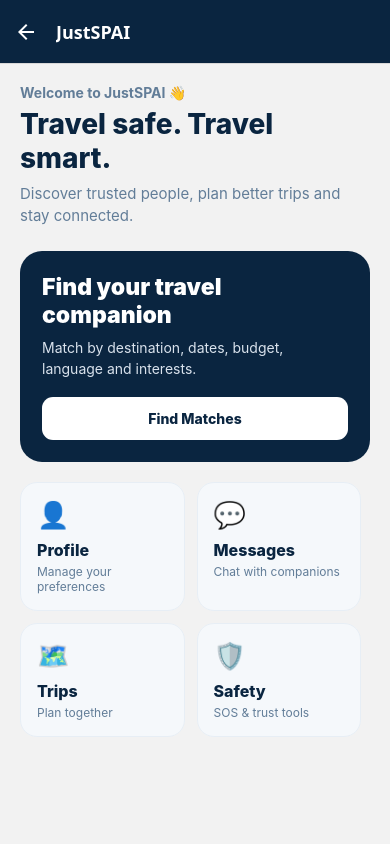
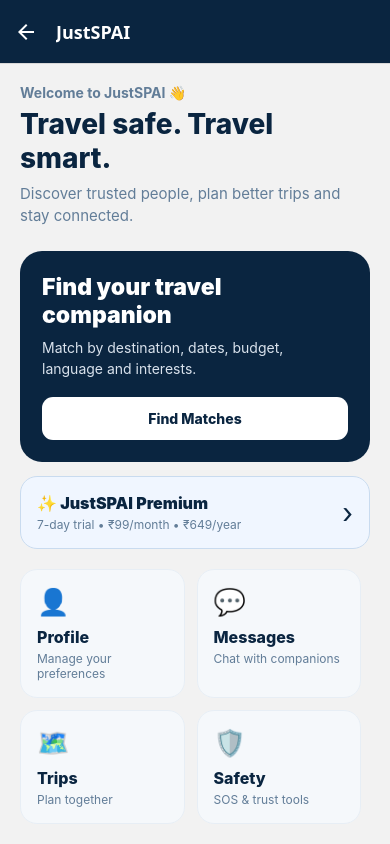
Before and after one commit to gaurav95-alt/tipmate, a React Native app: screen /HomeScreen in a window 390 px wide. Built offline with nearby package versions, Linux system fonts and the light colour scheme; no server answers.

Commit message:
Phase 9: add premium subscription entry point to home screen

```diff
--- a/src/screens/HomeScreen.js
+++ b/src/screens/HomeScreen.js
@@ -1,8 +1,12 @@
 import React from 'react';
 import { View, Text, Pressable, StyleSheet, ScrollView } from 'react-native';
 import { styles as b, COLORS } from '../theme';
+
 export default function HomeScreen({ navigation }) {
- return <ScrollView contentContainerStyle={b.content}><Text style={s.greeting}>Welcome to JustSPAI 👋</Text><Text style={b.title}>Travel safe. Travel smart.</Text><Text style={b.subtitle}>Discover trusted people, plan better trips and stay connected.</Text>
- <View style={s.hero}><Text style={s.heroTitle}>Find your travel companion</Text><Text style={s.heroText}>Match by destination, dates, budget, language and interests.</Text><Pressable style={s.heroButton} onPress={()=>navigation.navigate('SearchScreen')}><Text style={s.heroButtonText}>Find Matches</Text></Pressable></View>
- <View style={s.grid}><Pressable style={s.tile} onPress={()=>navigation.navigate('ProfileScreen')}><Text style={s.icon}>👤</Text><Text style={s.tileTitle}>Profile</Text><Text style={s.tileText}>Manage your preferences</Text></Pressable><Pressable style={s.tile} onPress={()=>navigation.navigate('ChatScreen')}><Text style={s.icon}>💬</Text><Text style={s.tileTitle}>Messages</Text><Text style={s.tileText}>Chat with companions</Text></Pressable><Pressable style={s.tile} onPress={()=>navigation.navigate('TripPlanningScreen')}><Text style={s.icon}>🗺️</Text><Text style={s.tileTitle}>Trips</Text><Text style={s.tileText}>Plan together</Text></Pressable><Pressable style={s.tile} onPress={()=>navigation.navigate('SafetyScreen')}><Text style={s.icon}>🛡️</Text><Text style={s.tileTitle}>Safety</Text><Text style={s.tileText}>SOS & trust tools</Text></Pressable></View></ScrollView>}
-const s=StyleSheet.create({greeting:{fontWeight:'700',color:COLORS.muted,marginBottom:6},hero:{backgroundColor:COLORS.navy,borderRadius:22,padding:22,marginTop:24,marginBottom:20},heroTitle:{fontSize:23,fontWeight:'900',color:'#fff'},heroText:{color:'#D9E2EC',lineHeight:21,marginTop:8},heroButton:{backgroundColor:'#fff',padding:13,borderRadius:11,alignItems:'center',marginTop:18},heroButtonText:{color:COLORS.navy,fontWeight:'800'},grid:{flexDirection:'row',flexWrap:'wrap',gap:12},tile:{width:'47%',backgroundColor:COLORS.light,borderRadius:17,padding:16,borderWidth:1,borderColor:'#E7EEF5'},icon:{fontSize:26,marginBottom:10},tileTitle:{fontWeight:'800',fontSize:16,color:COLORS.navy},tileText:{color:COLORS.muted,fontSize:12,marginTop:4}});
+  return <ScrollView contentContainerStyle={b.content}><Text style={s.greeting}>Welcome to JustSPAI 👋</Text><Text style={b.title}>Travel safe. Travel smart.</Text><Text style={b.subtitle}>Discover trusted people, plan better trips and stay connected.</Text>
+    <View style={s.hero}><Text style={s.heroTitle}>Find your travel companion</Text><Text style={s.heroText}>Match by destination, dates, budget, language and interests.</Text><Pressable style={s.heroButton} onPress={() => navigation.navigate('SearchScreen')}><Text style={s.heroButtonText}>Find Matches</Text></Pressable></View>
+    <Pressable style={s.premium} onPress={() => navigation.navigate('SubscriptionScreen')}><View><Text style={s.premiumTitle}>✨ JustSPAI Premium</Text><Text style={s.premiumText}>7-day trial • ₹99/month • ₹649/year</Text></View><Text style={s.arrow}>›</Text></Pressable>
+    <View style={s.grid}><Pressable style={s.tile} onPress={() => navigation.navigate('ProfileScreen')}><Text style={s.icon}>👤</Text><Text style={s.tileTitle}>Profile</Text><Text style={s.tileText}>Manage your preferences</Text></Pressable><Pressable style={s.tile} onPress={() => navigation.navigate('ChatScreen')}><Text style={s.icon}>💬</Text><Text style={s.tileTitle}>Messages</Text><Text style={s.tileText}>Chat with companions</Text></Pressable><Pressable style={s.tile} onPress={() => navigation.navigate('TripPlanningScreen')}><Text style={s.icon}>🗺️</Text><Text style={s.tileTitle}>Trips</Text><Text style={s.tileText}>Plan together</Text></Pressable><Pressable style={s.tile} onPress={() => navigation.navigate('SafetyScreen')}><Text style={s.icon}>🛡️</Text><Text style={s.tileTitle}>Safety</Text><Text style={s.tileText}>SOS & trust tools</Text></Pressable></View></ScrollView>;
+}
+
+const s = StyleSheet.create({ greeting: { fontWeight: '700', color: COLORS.muted, marginBottom: 6 }, hero: { backgroundColor: COLORS.navy, borderRadius: 22, padding: 22, marginTop: 24, marginBottom: 14 }, heroTitle: { fontSize: 23, fontWeight: '900', color: '#fff' }, heroText: { color: '#D9E2EC', lineHeight: 21, marginTop: 8 }, heroButton: { backgroundColor: '#fff', padding: 13, borderRadius: 11, alignItems: 'center', marginTop: 18 }, heroButtonText: { color: COLORS.navy, fontWeight: '800' }, premium: { flexDirection: 'row', alignItems: 'center', justifyContent: 'space-between', backgroundColor: '#F0F6FF', borderWidth: 1, borderColor: '#C9DBEF', borderRadius: 17, padding: 16, marginBottom: 20 }, premiumTitle: { color: COLORS.navy, fontWeight: '900', fontSize: 16 }, premiumText: { color: COLORS.muted, marginTop: 4, fontSize: 12 }, arrow: { fontSize: 28, color: COLORS.navy }, grid: { flexDirection: 'row', flexWrap: 'wrap', gap: 12 }, tile: { width: '47%', backgroundColor: COLORS.light, borderRadius: 17, padding: 16, borderWidth: 1, borderColor: '#E7EEF5' }, icon: { fontSize: 26, marginBottom: 10 }, tileTitle: { fontWeight: '800', fontSize: 16, color: COLORS.navy }, tileText: { color: COLORS.muted, fontSize: 12, marginTop: 4 } });
```
